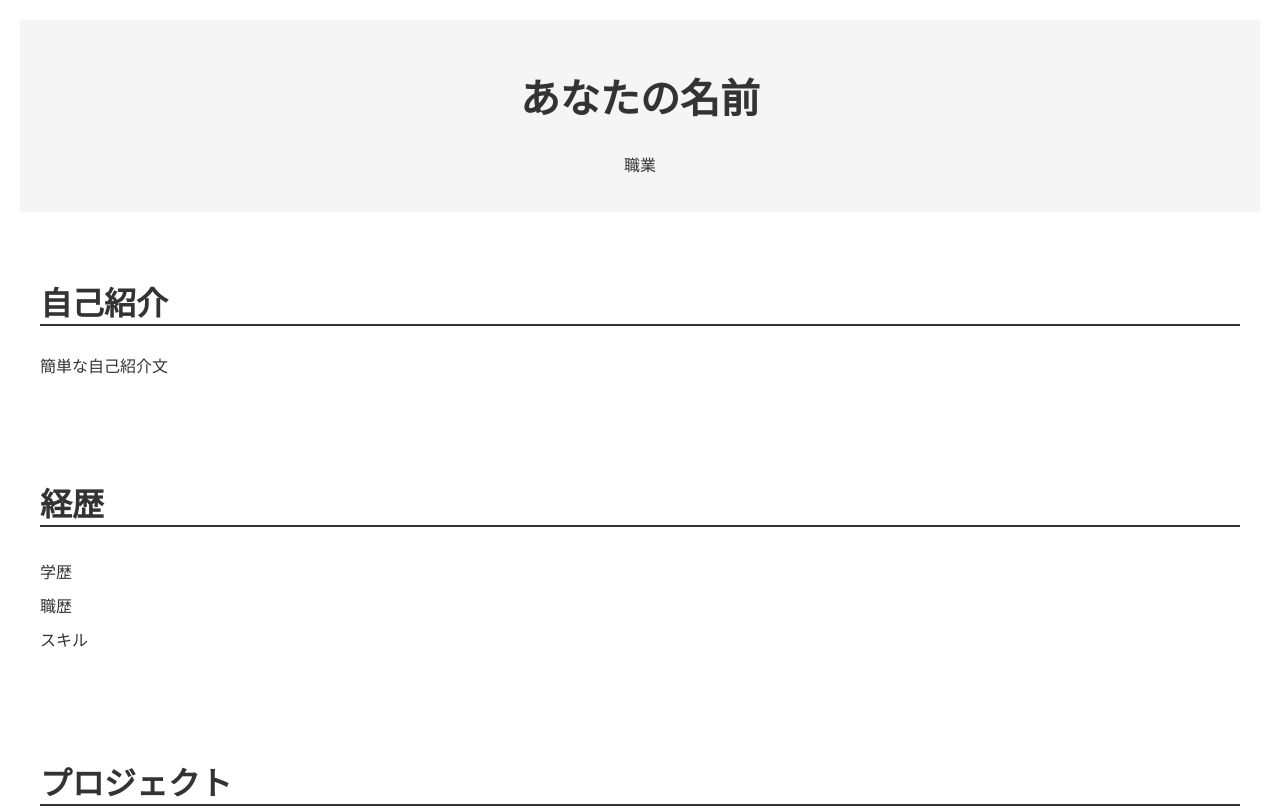
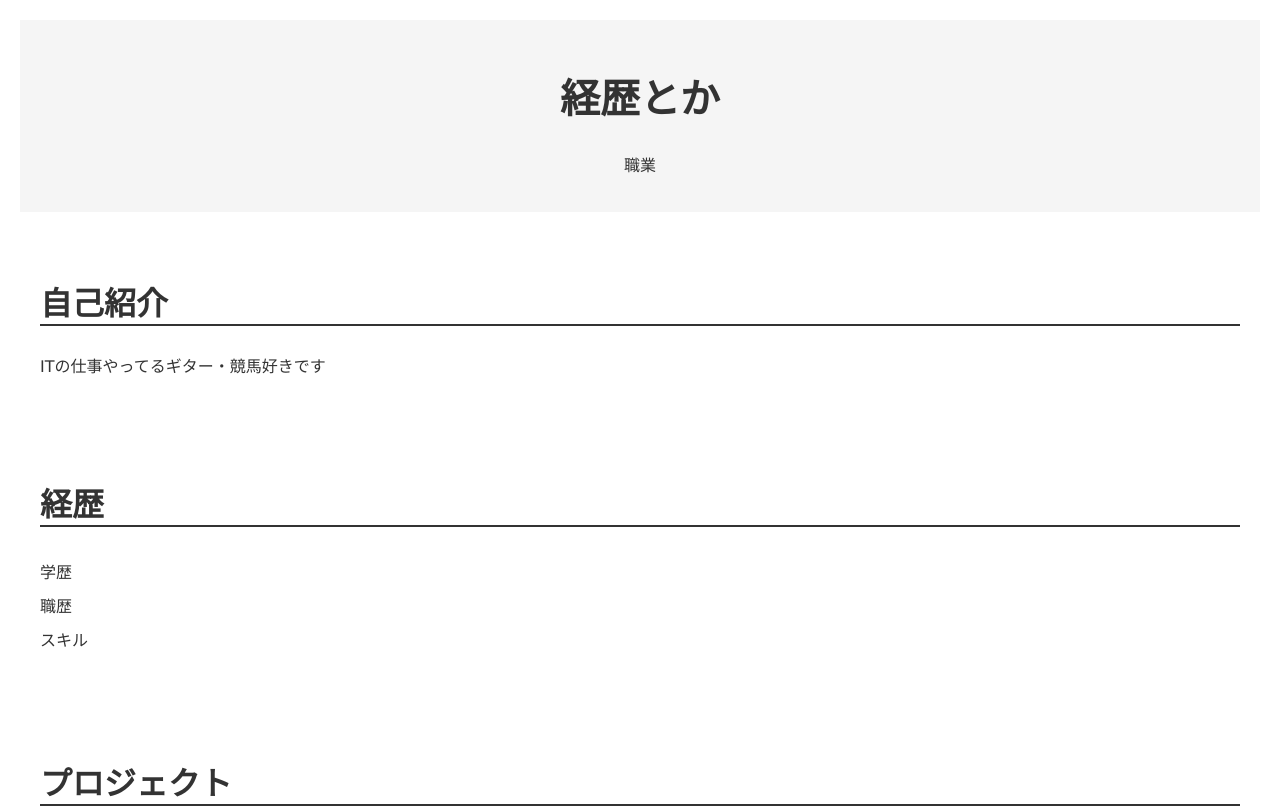
Before and after one commit to matsutake0921/profile, a plain HTML site: page index.html in a window 1280 px wide. Shown: the top 809 px of the page. Drawn offline with Linux system fonts and the light colour scheme.

Commit message:
Update index.html

```diff
--- a/index.html
+++ b/index.html
@@ -8,12 +8,12 @@
 </head>
 <body>
     <header>
-        <h1>あなたの名前</h1>
+        <h1>経歴とか</h1>
         <p>職業</p>
     </header>
     <section id="about">
         <h2>自己紹介</h2>
-        <p>簡単な自己紹介文</p>
+        <p>ITの仕事やってるギター・競馬好きです</p>
     </section>
     <section id="experience">
         <h2>経歴</h2>
```
